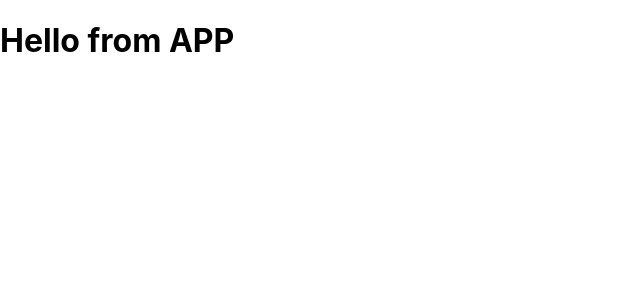
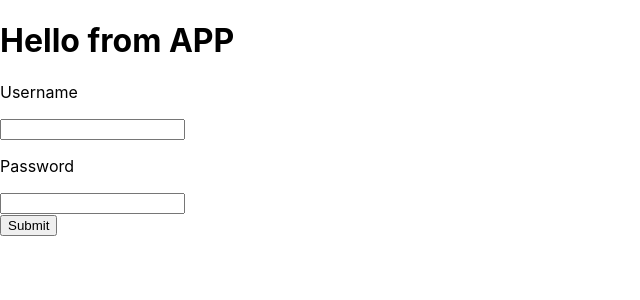
Before and after one commit to troptropcontent/ptite-front-react, a React (Create React App) app: page / in a window 1280 px wide. Shown: the top 300 px of the page, without its empty margins (0-640 px from the left). Built offline with nearby package versions, Linux system fonts and the light colour scheme.

Commit message:
Create the Login Component

```diff
--- a/src/App.js
+++ b/src/App.js
@@ -3,12 +3,14 @@ import { BrowserRouter, Route, Switch } from 'react-router-dom';
 import './App.css';
 import Dashboard from './components/Dashboard'
 import Preferences from './components/Preferences'
+import Login from './components/Login'
 
 
 function App() {
   return (
     <div className="container">
       <h1 className="title">Hello from APP</h1>
+      <Login/>
       <BrowserRouter>
         <Switch>
           <Route path="/dashboard">
--- /dev/null
+++ b/src/components/Login.js
@@ -0,0 +1,23 @@
+import React, { Component } from 'react'
+
+export class Login extends Component {
+  render() {
+    return (
+      <form>
+        <label htmlFor="">
+          <p>Username</p>
+          <input type="text"/>
+        </label>
+        <label htmlFor="">
+          <p>Password</p>
+          <input type="password"/>
+        </label>
+        <div>
+          <button type="submit">Submit</button>
+        </div>
+      </form>
+    )
+  }
+}
+
+export default Login
```
